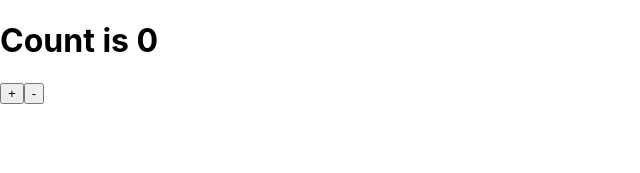
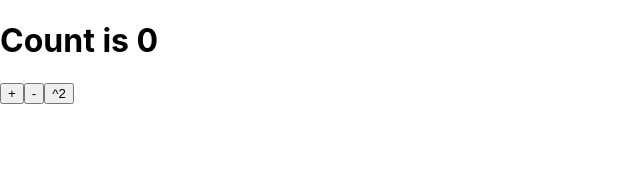
Before and after one commit to ItsAnyaS/react-counter, a React (Create React App) app in the folder react-counter/: page / in a window 1280 px wide. Shown: the top 173 px of the page, without its empty margins (0-640 px from the left). Built offline with nearby package versions, Linux system fonts and the light colour scheme.

Commit message:
added squaring button

```diff
--- a/react-counter/src/App.js
+++ b/react-counter/src/App.js
@@ -7,6 +7,7 @@ function App() {
       <h1>Count is {count}</h1>
       <button onClick={()=> setCount(prev => prev + 1)}>+</button>
       <button onClick={()=> setCount(prev => prev - 1)}>-</button>
+      <button onClick={()=> setCount(prev => prev * prev)}>^2</button>
     </div>
   );
 }
```
